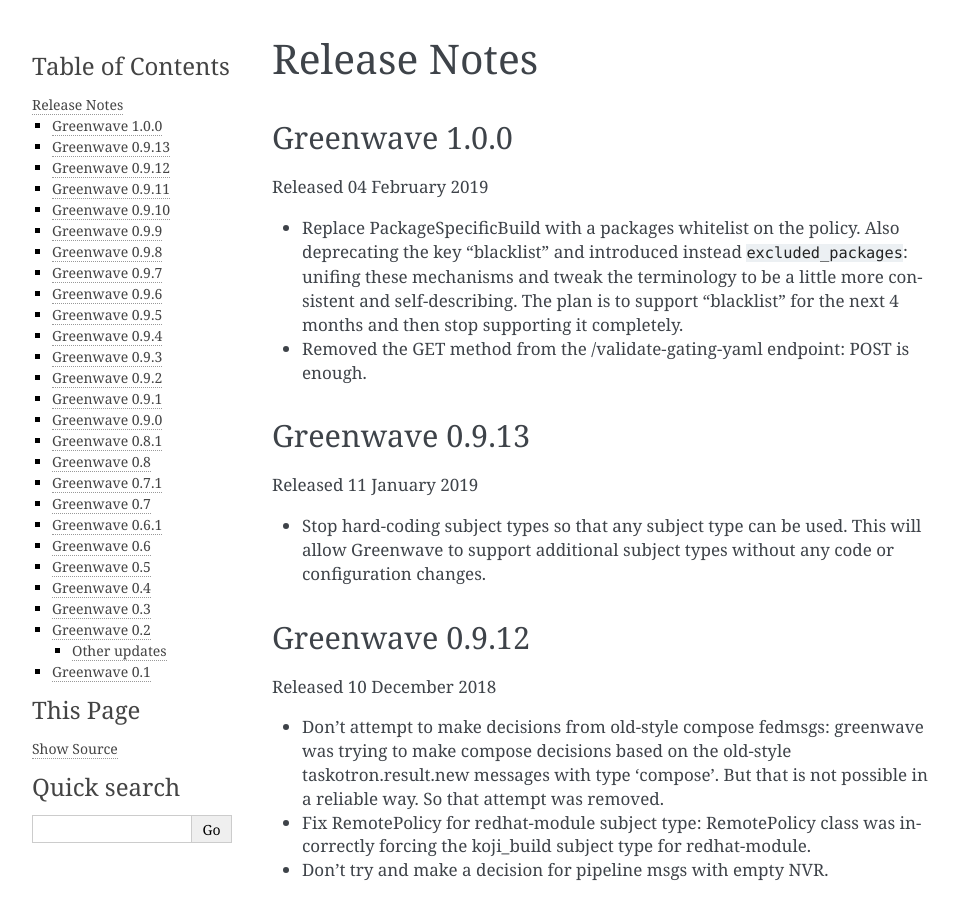
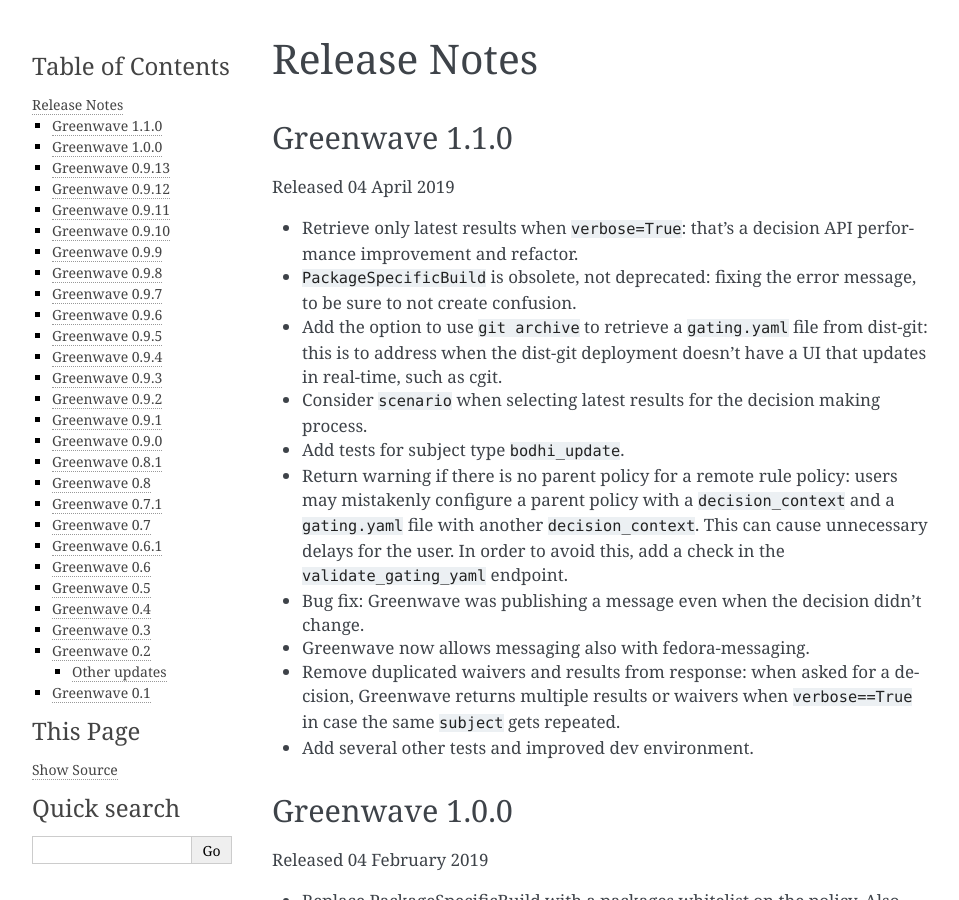
Before and after one commit to release-engineering/greenwave, a Sphinx documentation site: the page built from docs/release-notes.rst, in a window 1280 px wide and 900 px high. Shown: the whole window, without its empty margins (148-1107 px from the left). Built offline with Sphinx 7.4.7, drawn with Linux system fonts in a browser that asks for light colours; pages that are not in the unit, such as notebooks, are missing from menus.

Commit message:
Release notes 1.1.0

```diff
--- a/docs/release-notes.rst
+++ b/docs/release-notes.rst
@@ -1,6 +1,32 @@
 =============
 Release Notes
 =============
+
+Greenwave 1.1.0
+===============
+
+Released 04 April 2019
+
+* Retrieve only latest results when ``verbose=True``: that's a decision API performance
+  improvement and refactor.
+* ``PackageSpecificBuild`` is obsolete, not deprecated: fixing the error message,
+  to be sure to not create confusion.
+* Add the option to use ``git archive`` to retrieve a ``gating.yaml`` file from dist-git:
+  this is to address when the dist-git deployment doesn't have a UI that updates in
+  real-time, such as cgit.
+* Consider ``scenario`` when selecting latest results for the decision making process.
+* Add tests for subject type ``bodhi_update``.
+* Return warning if there is no parent policy for a remote rule policy: users may
+  mistakenly configure a parent policy with a ``decision_context`` and a ``gating.yaml``
+  file with another ``decision_context``. This can cause unnecessary delays for the
+  user. In order to avoid this, add a check in the ``validate_gating_yaml`` endpoint.
+* Bug fix: Greenwave was publishing a message even when the decision didn't change.
+* Greenwave now allows messaging also with fedora-messaging.
+* Remove duplicated waivers and results from response: when asked for a decision,
+  Greenwave returns multiple results or waivers when ``verbose==True`` in case the
+  same ``subject`` gets repeated.
+* Add several other tests and improved dev environment.
+
 
 Greenwave 1.0.0
 ===============
```
